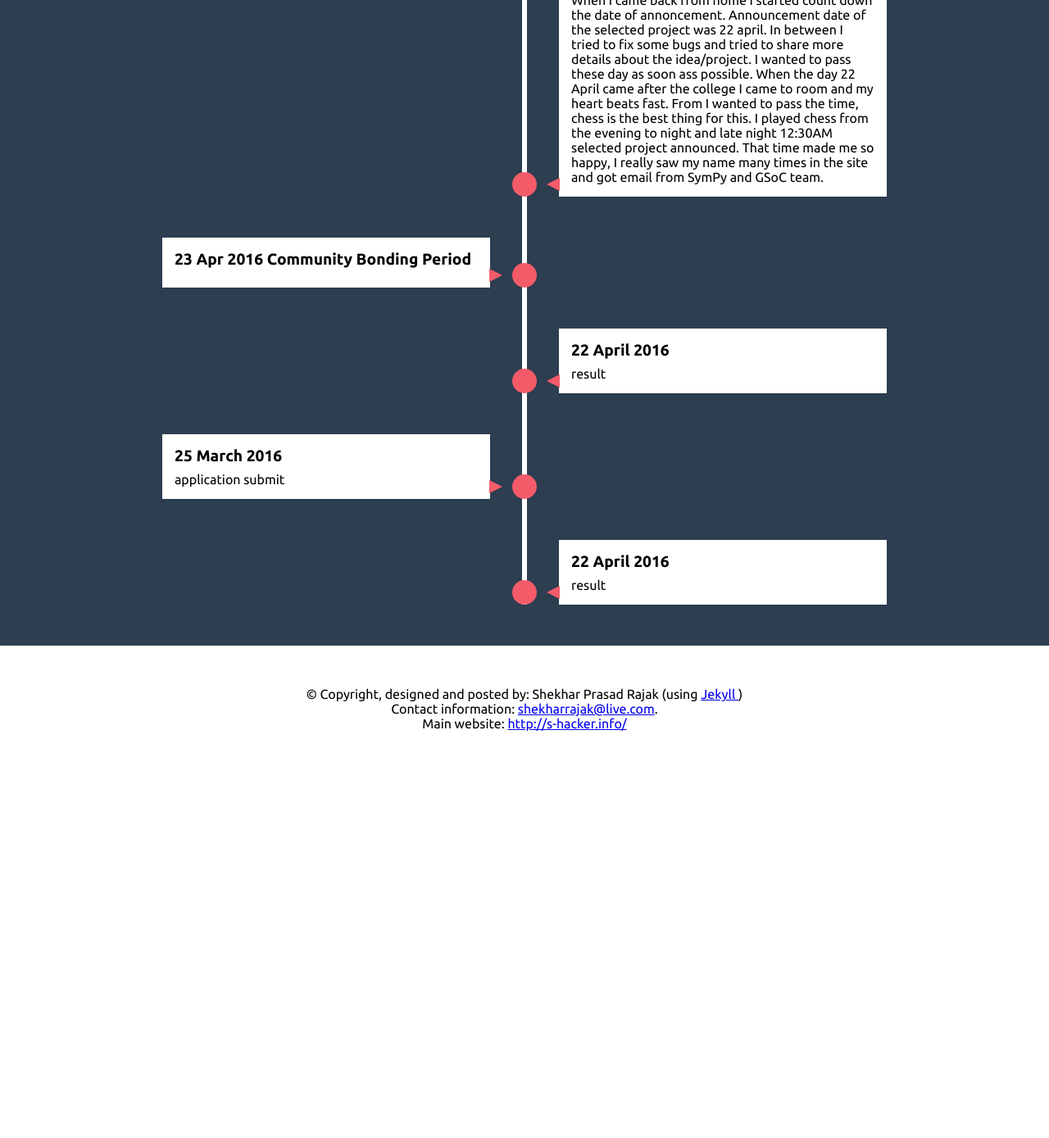
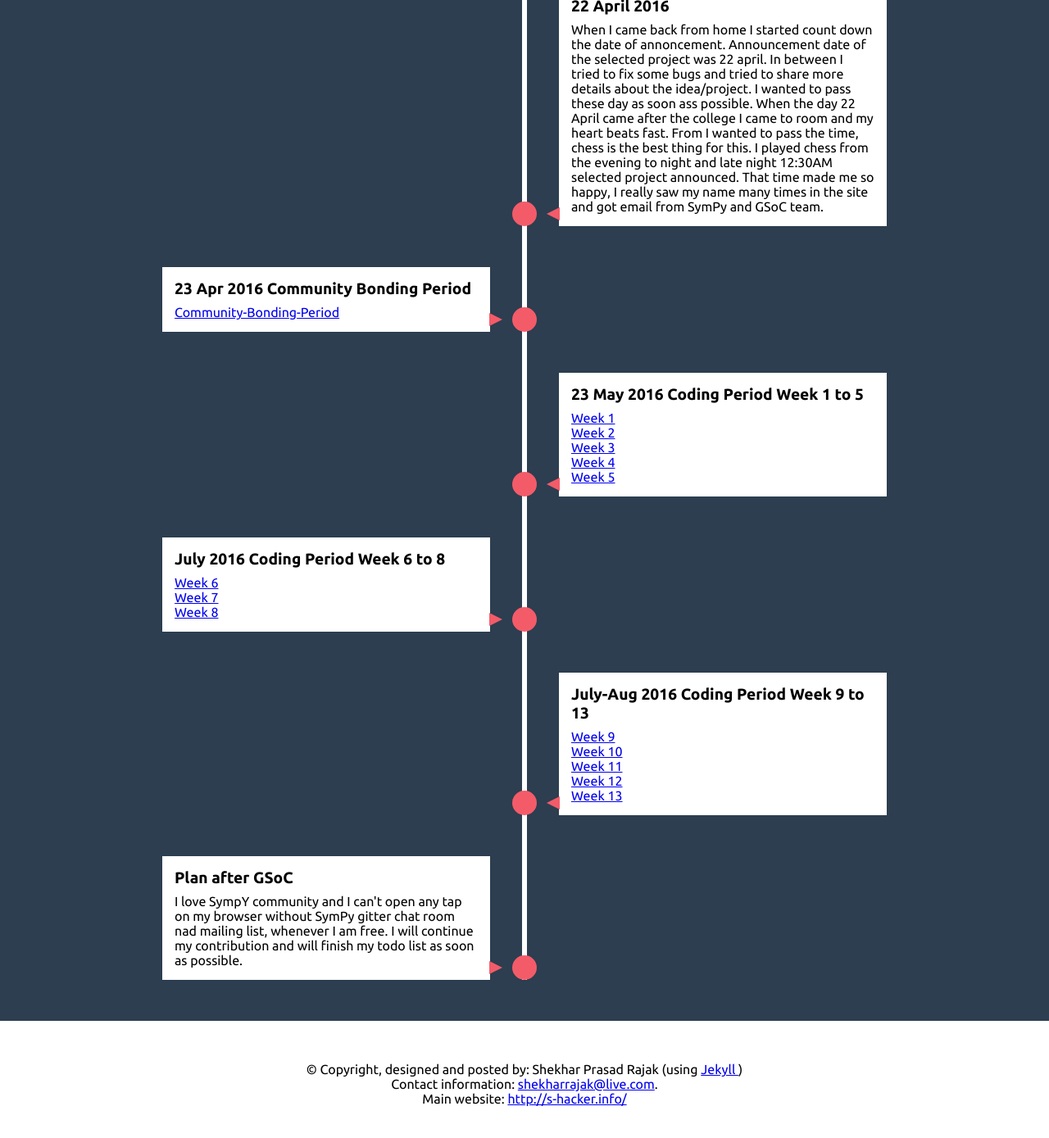
Before and after one commit to Shekharrajak/shekharrajak.github.io, a Jekyll site: the page gsoc16_final.html, which Jekyll copies as it is, in a window 1280 px wide and 1400 px high, scrolled down 1314 px. Shown: the top 1389 px of the window at 82% size. Built offline with Jekyll 4.4.1, drawn with Linux system fonts in a browser that asks for light colours; nearby versions of some CDN libraries; before the commit the page ends 2256 px from its top, so only the background shows below that; some of the changed text lies outside the part shown.

Commit message:
timeline summary

```diff
--- a/gsoc16_final.html
+++ b/gsoc16_final.html
@@ -234,12 +234,15 @@ time {
         <time>August March 2015</time> SymPy gitter chat room joined.
          Getting started to understand SymPy codebase.Read documentations and examples.
          Started from easy bugs.
+         <br />
+         <a href="http://shekharrajak.github.io/Contribution-before-GSoC/"> Detail of my contribution before GSoC </a>
       </div>
     </li>
     <li>
       <div>
         <time>Jan 2016 </time> Choosing the module/project to work on GSoC. Started reading about previous year work
         and what is expected this year. Tried to share more and more ideas in mailing thread and gitter chat room.
+        <a href="http://shekharrajak.github.io/GSoC-Project/"> My project</a>
       </div>
     </li>
 
@@ -272,22 +275,45 @@ time {
     <li>
       <div>
         <time>23 Apr 2016 Community Bonding Period </time>
+        <a href="http://shekharrajak.github.io/Community-Bonding-Period/">Community-Bonding-Period</a>
       </div>
     </li>
     <li>
       <div>
-        <time>22 April 2016 </time> result
+        <time>23 May 2016 Coding Period Week 1 to 5</time>
+        <a href="http://shekharrajak.github.io/Coding-Period-Week-1/"> Week 1</a><br />
+        <a href="http://shekharrajak.github.io/Coding-Period-Week-2/"> Week 2</a><br />
+        <a href="http://shekharrajak.github.io/Coding-Period-Week-3/"> Week 3</a><br />
+        <a href="http://shekharrajak.github.io/Coding-Period-Week-4/"> Week 4</a><br />
+        <a href="http://shekharrajak.github.io/Coding-Period-Week-5/"> Week 5</a><br />
       </div>
     </li>
 
     <li>
       <div>
-        <time>25 March 2016</time> application submit
+        <time>July 2016 Coding Period Week 6 to 8</time>
+        <a href="http://shekharrajak.github.io/Coding-Period-Week-6/"> Week 6</a><br />
+        <a href="http://shekharrajak.github.io/Coding-Period-Week-7/"> Week 7</a><br />
+        <a href="http://shekharrajak.github.io/Coding-Period-Week-8/"> Week 8</a><br />
       </div>
     </li>
+
     <li>
       <div>
-        <time>22 April 2016 </time> result
+        <time>July-Aug 2016 Coding Period Week 9 to 13</time>
+        <a href="http://shekharrajak.github.io/Coding-Period-Week-9/"> Week 9</a><br />
+        <a href="http://shekharrajak.github.io/Coding-Period-Week-10/"> Week 10</a><br />
+        <a href="http://shekharrajak.github.io/Coding-Period-Week-11/"> Week 11</a><br />
+        <a href="http://shekharrajak.github.io/Coding-Period-Week-12/"> Week 12</a><br />
+        <a href="http://shekharrajak.github.io/Coding-Period-Week-13/"> Week 13</a><br />
+      </div>
+    </li>
+
+    <li>
+      <div>
+        <time>Plan after GSoC</time>
+        I love SympY community and I can't open any tap on my browser without SymPy gitter chat room nad mailing list, whenever I am free.
+        I will continue my contribution and will finish my todo list as soon as possible.
       </div>
     </li>
   </ul>
```
